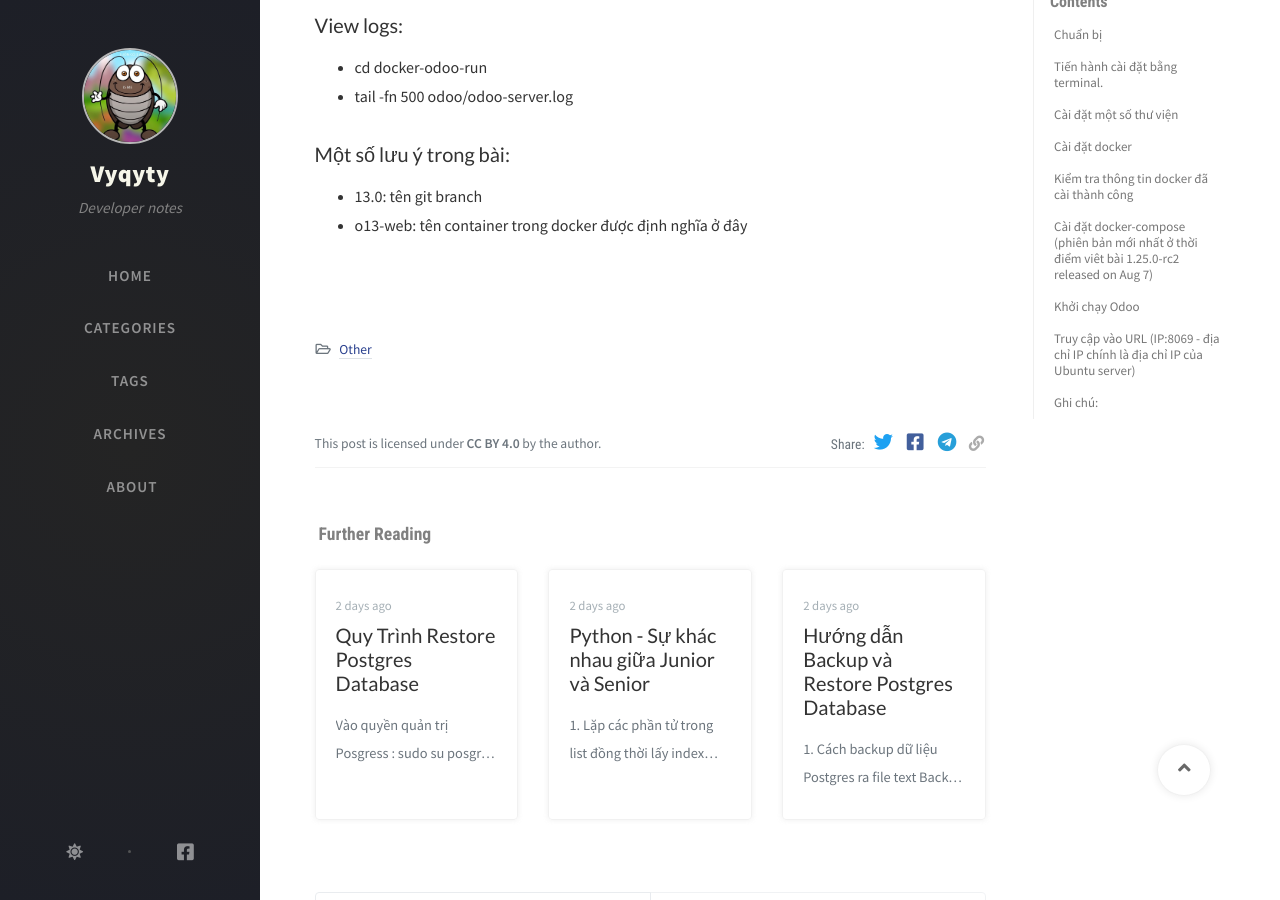
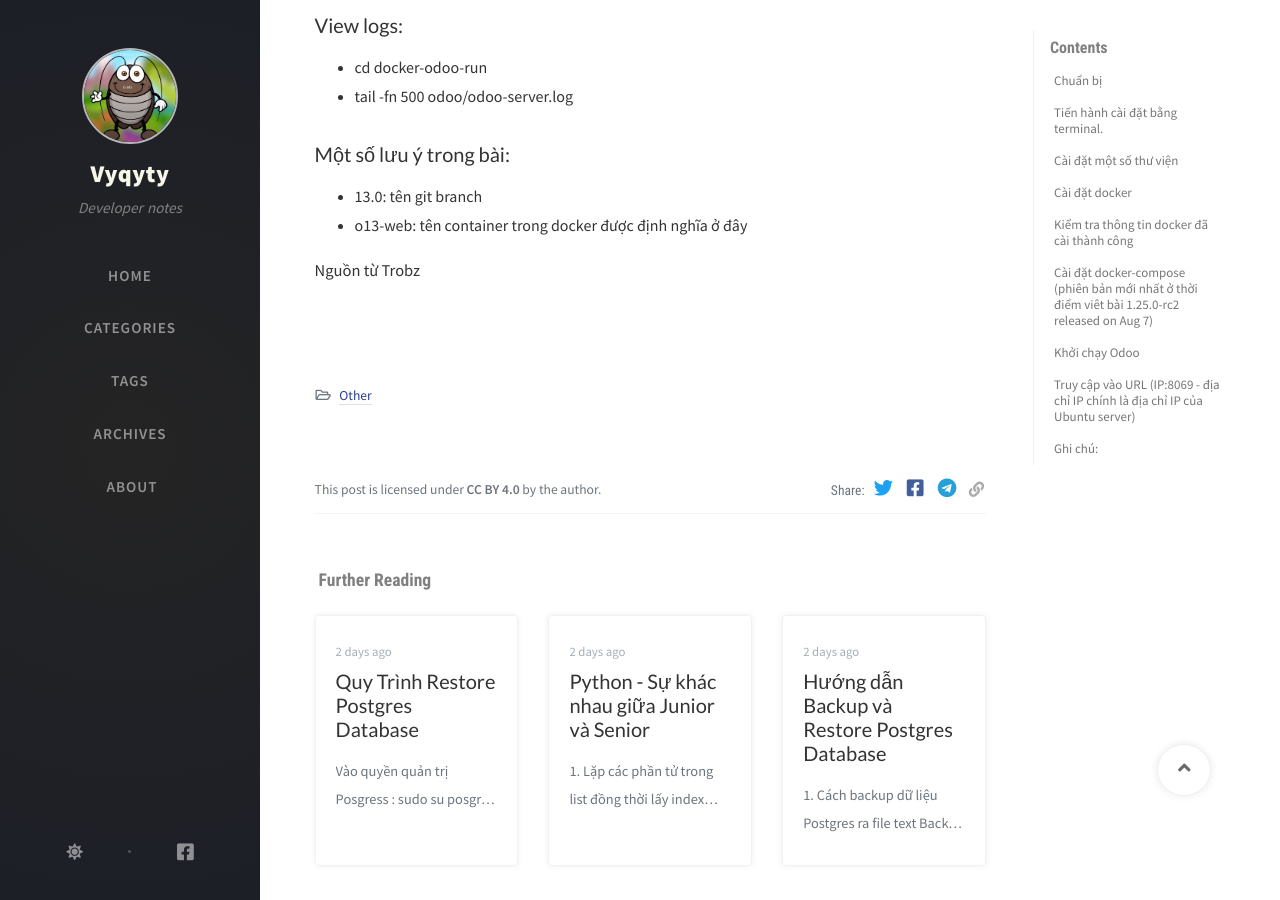
Before and after one commit to vyqyty/vyqyty.github.io, a Jekyll site: the page built from _posts/2020-12-18-odoo-voi-docker.md, in a window 1280 px wide and 900 px high, scrolled down 1650 px. Built offline with Jekyll 4.4.1, drawn with Linux system fonts in a browser that asks for light colours; nearby versions of some CDN libraries; comment, search, counter and statistics services are not loaded.

Commit message:
Update 2020-12-18-odoo-voi-docker.md

```diff
--- a/_posts/2020-12-18-odoo-voi-docker.md
+++ b/_posts/2020-12-18-odoo-voi-docker.md
@@ -62,3 +62,5 @@
 
 * 13.0: tên git branch
 * o13-web: tên container trong docker được định nghĩa ở đây
+
+Nguồn từ Trobz [](https://academy.trobz.com/blog/odoo-blog-5/post/run-odoo-13-voi-docker-41)
```
